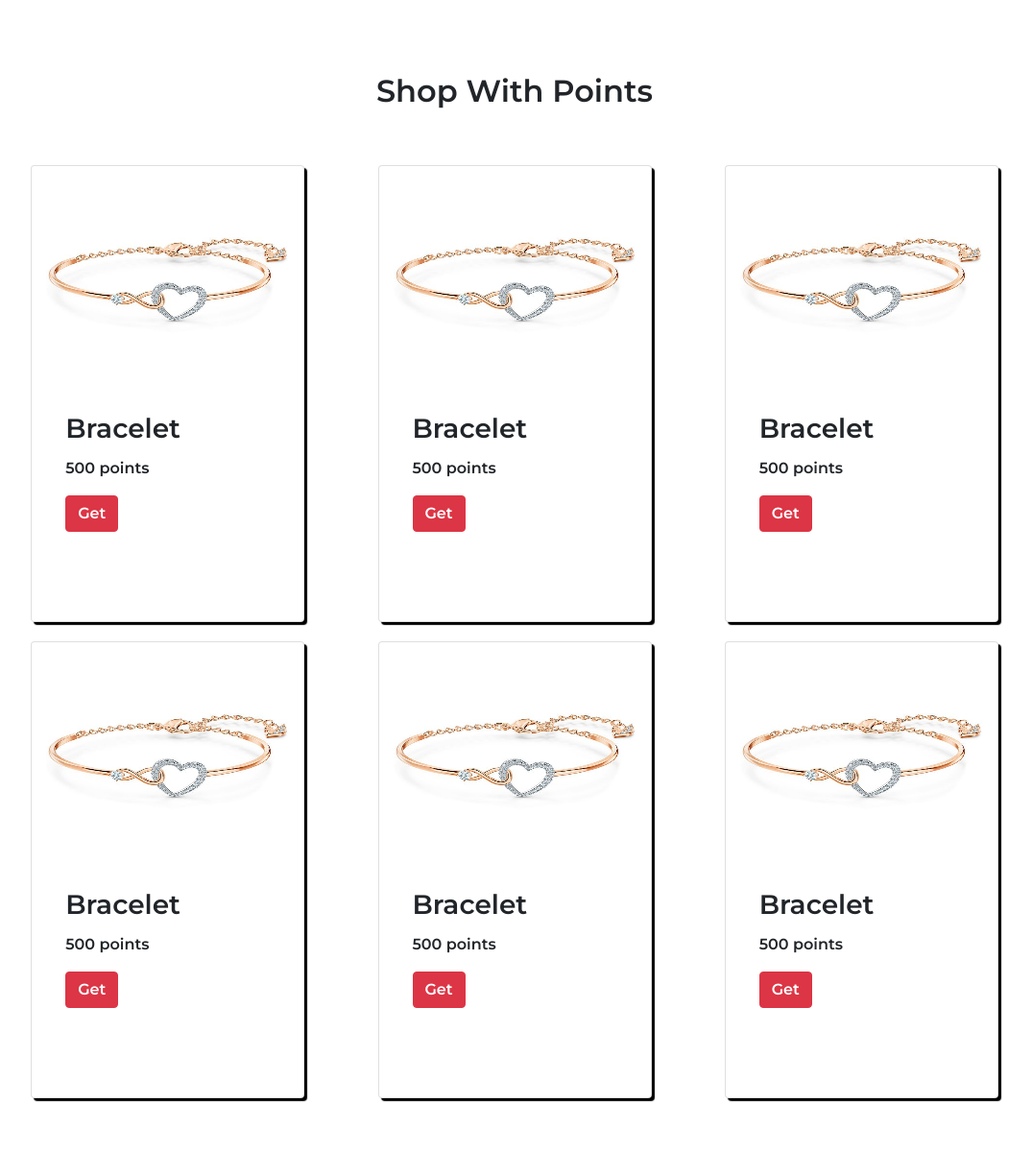
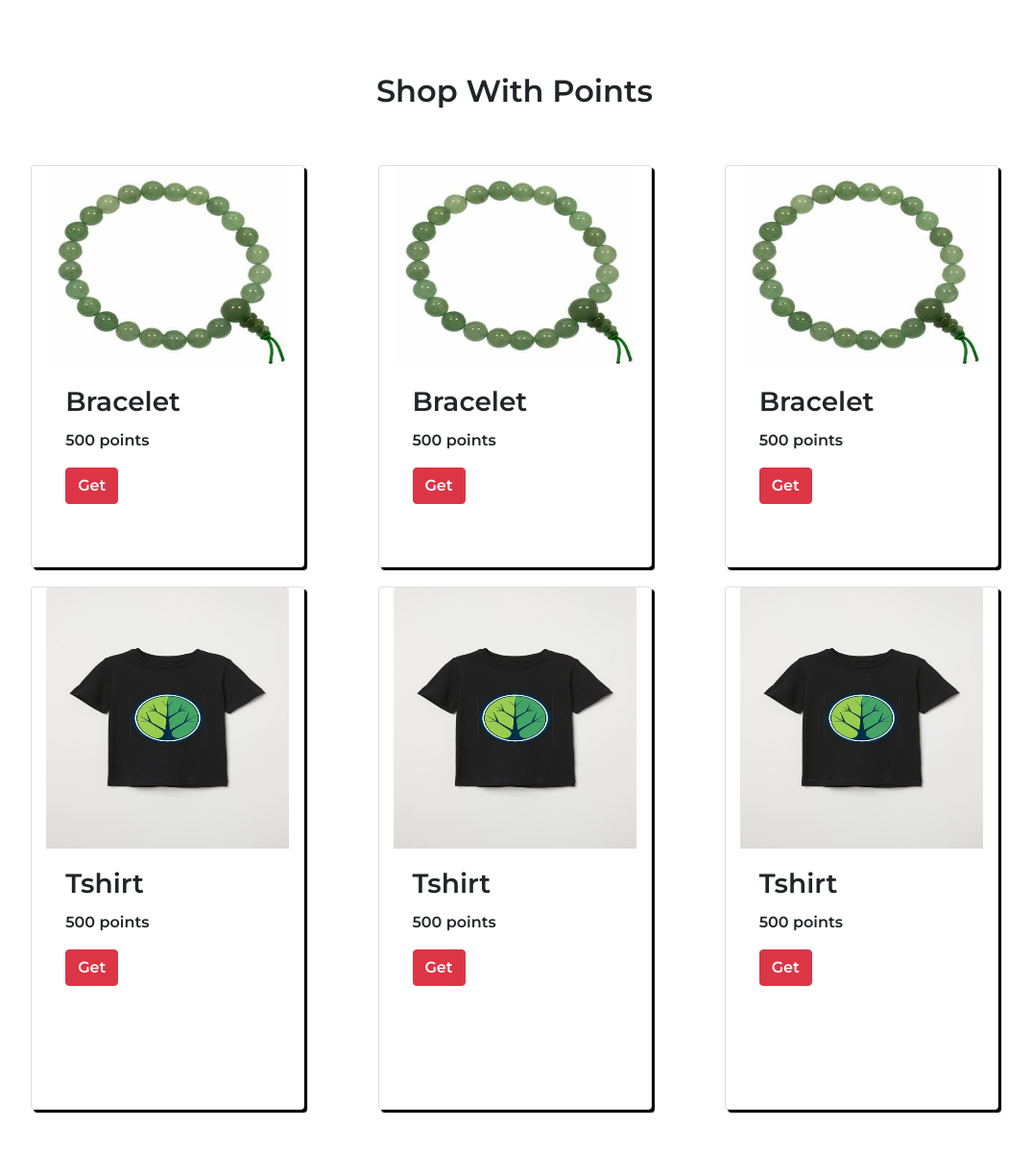
Before and after one commit to justBboy/plantation-project, a Django app: page /merchandise in a window 1280 px wide. Shown: the part 804-2004 px from the top of the page at 96% size, without its empty margins (104-1179 px from the left). Run offline with Django 3.2, Linux system fonts and the light colour scheme; the visitor is signed in with stand-in values (Sample User, id 1).

Commit message:
small merchandise changes

```diff
--- a/templates/app/merchandise.html
+++ b/templates/app/merchandise.html
@@ -38,25 +38,25 @@
                 </div>
             </div>
             <div class="card col-md-3 shop-item-card">
-                <img src="{% static 'assets/bracelet.jpg' %}" width="100%" height="50%" alt="bracelet" class="card-img-top shop-card-item-img">
+                <img src="{% static 'assets/tshirt.jpg' %}" width="100%" height="50%" alt="bracelet" class="card-img-top shop-card-item-img">
                 <div class="card-body">
-                    <h3 class="card-title">Bracelet</h3>
+                    <h3 class="card-title">Tshirt</h3>
                     <p>500 points</p>
                     <button class="btn btn-danger">Get</button>
                 </div>
             </div>
             <div class="card col-md-3 shop-item-card">
-                <img src="{% static 'assets/bracelet.jpg' %}" width="100%" height="50%" alt="bracelet" class="card-img-top shop-card-item-img">
+                <img src="{% static 'assets/tshirt.jpg' %}" width="100%" height="50%" alt="bracelet" class="card-img-top shop-card-item-img">
                 <div class="card-body">
-                    <h3 class="card-title">Bracelet</h3>
+                    <h3 class="card-title">Tshirt</h3>
                     <p>500 points</p>
                     <button class="btn btn-danger">Get</button>
                 </div>
             </div>
             <div class="card col-md-3 shop-item-card">
-                <img src="{% static 'assets/bracelet.jpg' %}" width="100%" height="50%" alt="bracelet" class="card-img-top shop-card-item-img">
+                <img src="{% static 'assets/tshirt.jpg' %}" width="100%" height="50%" alt="bracelet" class="card-img-top shop-card-item-img">
                 <div class="card-body">
-                    <h3 class="card-title">Bracelet</h3>
+                    <h3 class="card-title">Tshirt</h3>
                     <p>500 points</p>
                     <button class="btn btn-danger">Get</button>
                 </div>
```
Also changed, not shown: static/assets/bracelet.jpg, static/assets/tshirt.jpg (added).
